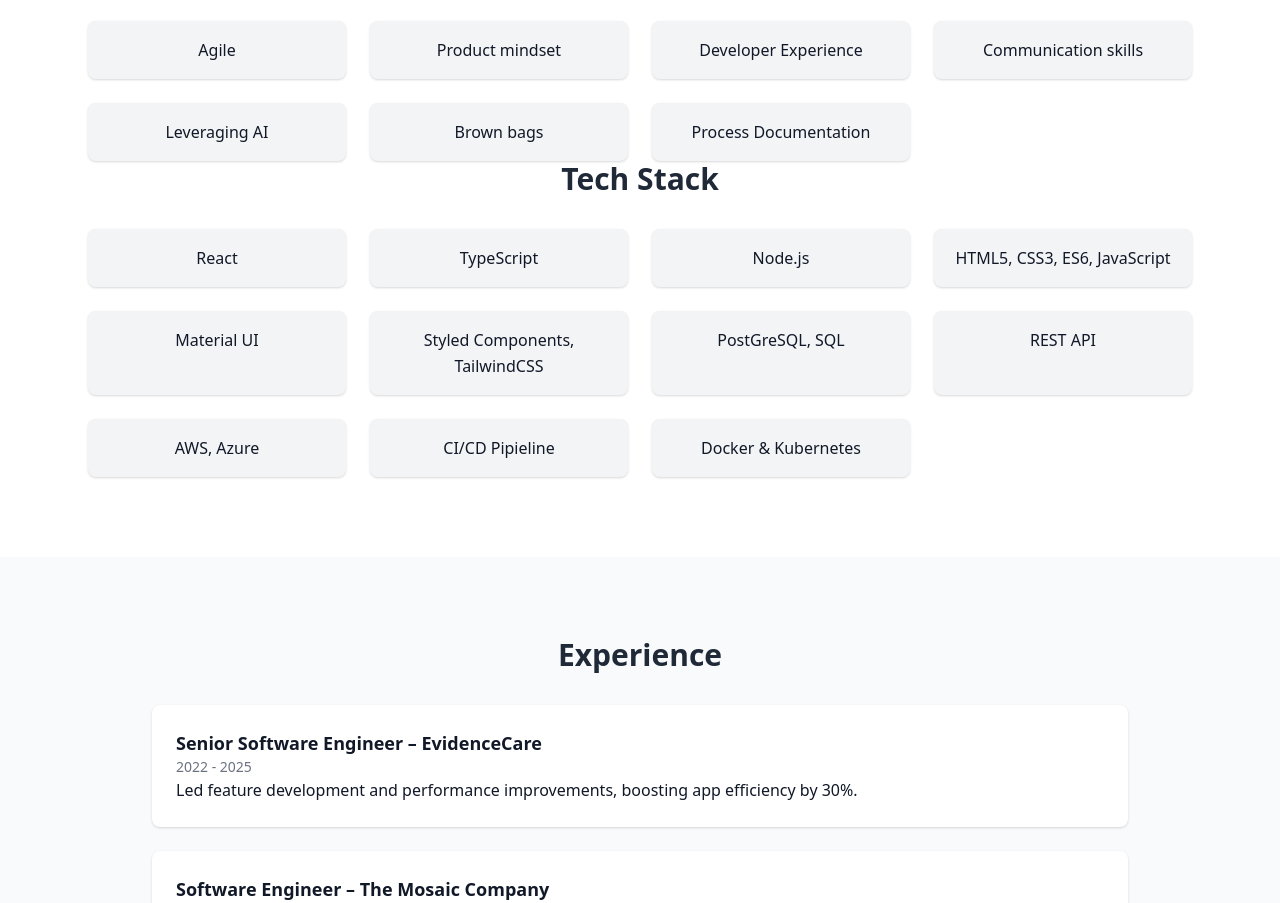
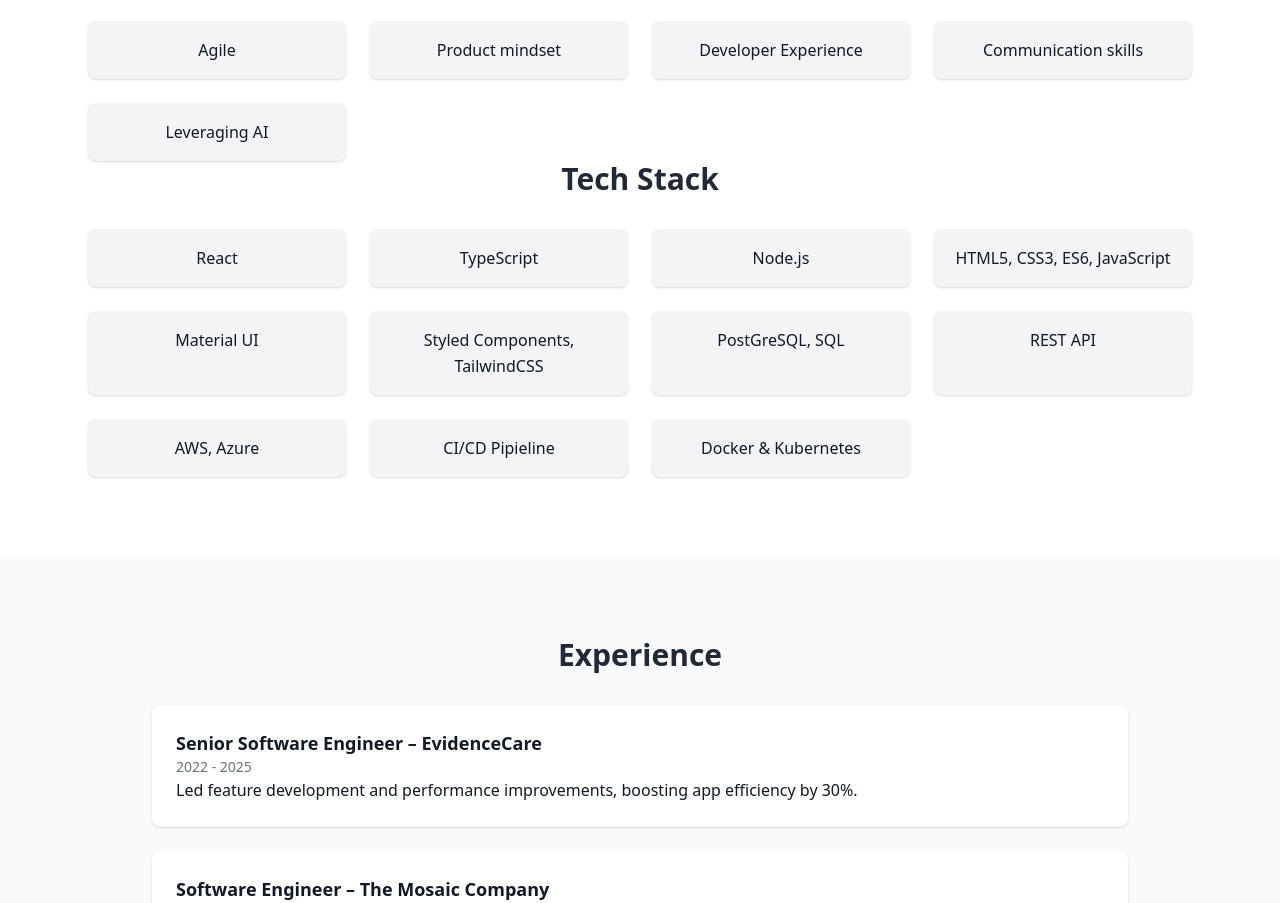
Before and after one commit to shemasree/hemasree.github.io, a plain HTML site: page index.html in a window 1280 px wide. Shown: the part 1385-2288 px from the top of the page. Drawn offline with nearby package versions, Linux system fonts and the light colour scheme.

Commit message:
Update index.html

```diff
--- a/index.html
+++ b/index.html
@@ -63,9 +63,9 @@
         <div class="p-4 bg-gray-100 shadow rounded-lg">Developer Experience</div>
         <div class="p-4 bg-gray-100 shadow rounded-lg">Communication skills</div>
         <div class="p-4 bg-gray-100 shadow rounded-lg">Leveraging AI</div>
-        <div class="p-4 bg-gray-100 shadow rounded-lg">Brown bags</div>
-        <div class="p-4 bg-gray-100 shadow rounded-lg">Process Documentation</div>
       </div>
+    </div>
+    <div class="max-w-6xl mx-auto px-6">
     <h2 class="text-3xl font-bold mb-8 text-center text-gray-800">Tech Stack</h2>
       <div class="grid grid-cols-2 md:grid-cols-4 gap-6 text-center">
         <div class="p-4 bg-gray-100 shadow rounded-lg">React</div>
```
